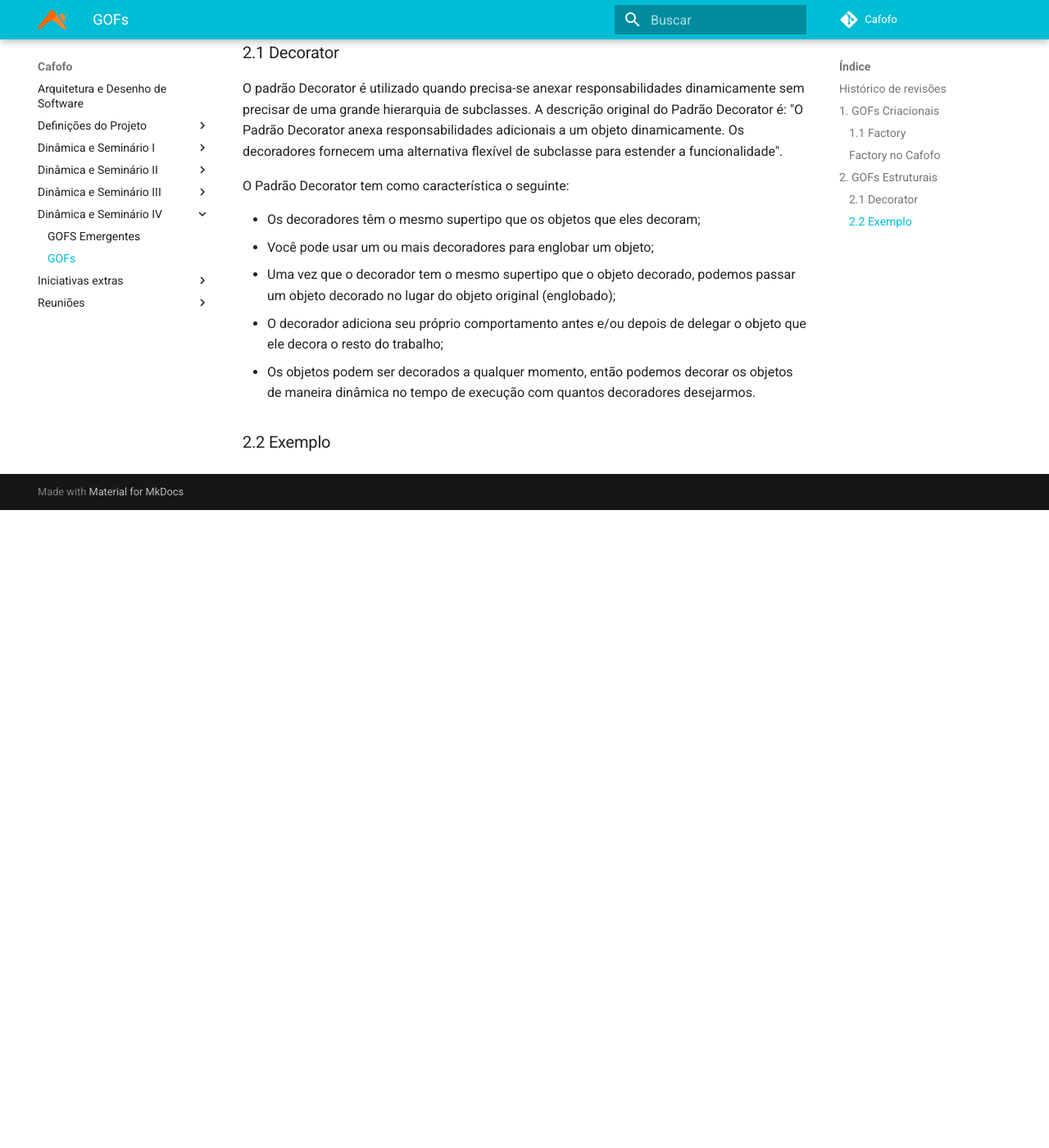
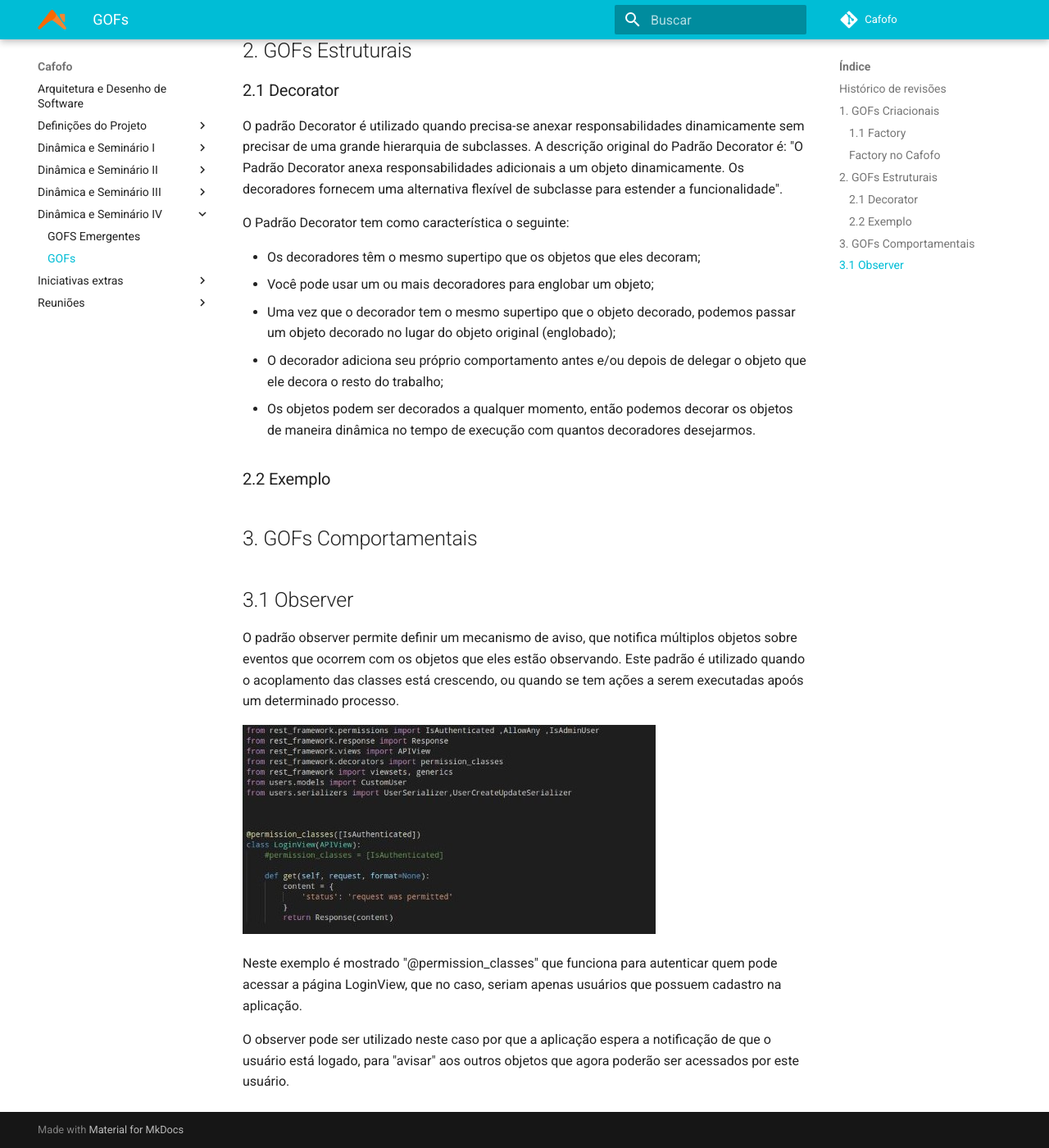
Before and after one commit to desenho-2019/Wiki, an MkDocs documentation site: the page built from docs/Dinâmica e Seminário IV/gofs_padroes.md, in a window 1280 px wide and 1400 px high, scrolled down 3270 px. Shown: the whole window at 82% size. Built offline with MkDocs 1.6.1 and Material for MkDocs 9.7.7, drawn with Linux system fonts in a browser that asks for light colours; before the commit the page ends 3892 px from its top, so only the background shows below that; some of the changed text lies outside the part shown.

Commit message:
Adicionando padrão observer

```diff
--- a/docs/Dinâmica e Seminário IV/gofs_padroes.md
+++ b/docs/Dinâmica e Seminário IV/gofs_padroes.md
@@ -6,6 +6,7 @@
 | 15/10/2019 |  0.1   | Iniciando o documento e adicionando padrões |          André Lucas           |
 | 18/10/2019 |  0.2   |         Adicionando padrão Factory          | André Lucas e Victor Rodrigues |
 | 24/10/2019 |  0.3   |         Adicionando informações no padrão factory          | Victor Rodrigues e André Lucas |
+| 24/10/2019 |  0.4   |         Adicionando Padrão Observer          | Caio César Beleza |
 
 ## 1. GOFs Criacionais
 
@@ -126,3 +127,13 @@ O Padrão Decorator tem como característica o seguinte:
 - Os objetos podem ser decorados a qualquer momento, então podemos decorar os objetos de maneira dinâmica no tempo de execução com quantos decoradores desejarmos.
 
 ### 2.2 Exemplo
+
+## 3. GOFs Comportamentais
+## 3.1 Observer
+
+O padrão observer permite definir um mecanismo de aviso, que notifica múltiplos objetos sobre eventos que ocorrem com os objetos que eles estão observando.
+Este padrão é utilizado quando o acoplamento das classes está crescendo, ou quando se tem ações a serem executadas apoós um determinado processo.
+
+![Observer](img/ObserverGOF.jpg)</p>
+Neste exemplo é mostrado "@permission_classes" que funciona para autenticar quem pode acessar a página LoginView, que no caso, seriam apenas usuários que possuem cadastro na aplicação.</p>
+O observer pode ser utilizado neste caso por que a aplicação espera a notificação de que o usuário está logado, para "avisar" aos outros objetos que agora poderão ser acessados por este usuário.
```
Also changed, not shown: docs/Dinâmica e Seminário IV/img/ObserverGOF.jpg (added).
